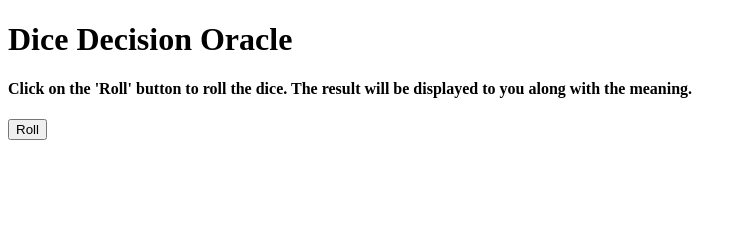
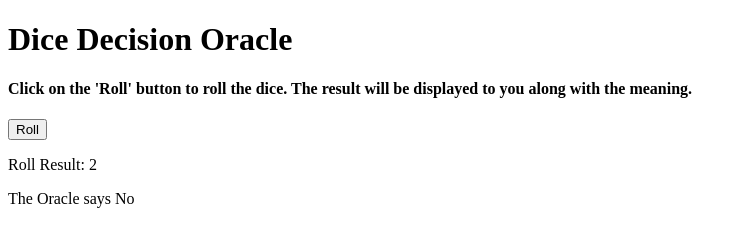
Before and after one commit to djhomann2005/Dice_and_Decisions, a website: page index.html in a window 1280 px wide. Shown: the whole page, without its empty margins (0-747 px from the left). Drawn offline with Linux system fonts and the light colour scheme.

Commit message:
Result & message display in webpage

```diff
--- a/index.html
+++ b/index.html
@@ -19,8 +19,10 @@
     </div>
 
     <!-- Roll Button -->
-    <div>
+    <div id="buttonDisplay">
         <button type="button" id="myButton">Roll</button>
+        <p id="rollResult"></p>
+        <p id="oracleMessage"></p>
     </div>
 
     <script src="index.js" defer></script>
--- a/index.js
+++ b/index.js
@@ -20,10 +20,16 @@ function getMessage(roll) {
 }
 
 // display result on webpage
-function displayResult() {
-
+function displayResult(roll, message) {
+    const rollContainer = document.getElementById("rollResult");
+    const messageContainer = document.getElementById("oracleMessage");
+    rollContainer.innerHTML = `Roll Result: ${roll}`;
+    messageContainer.innerHTML = message;
 }
 
 // code for testing
 let result = rollDice();
-console.log(getMessage(result));
+let message = getMessage(result);
+console.log("Roll: " + result);
+console.log("Message: " + message);
+displayResult(result, message);
```
